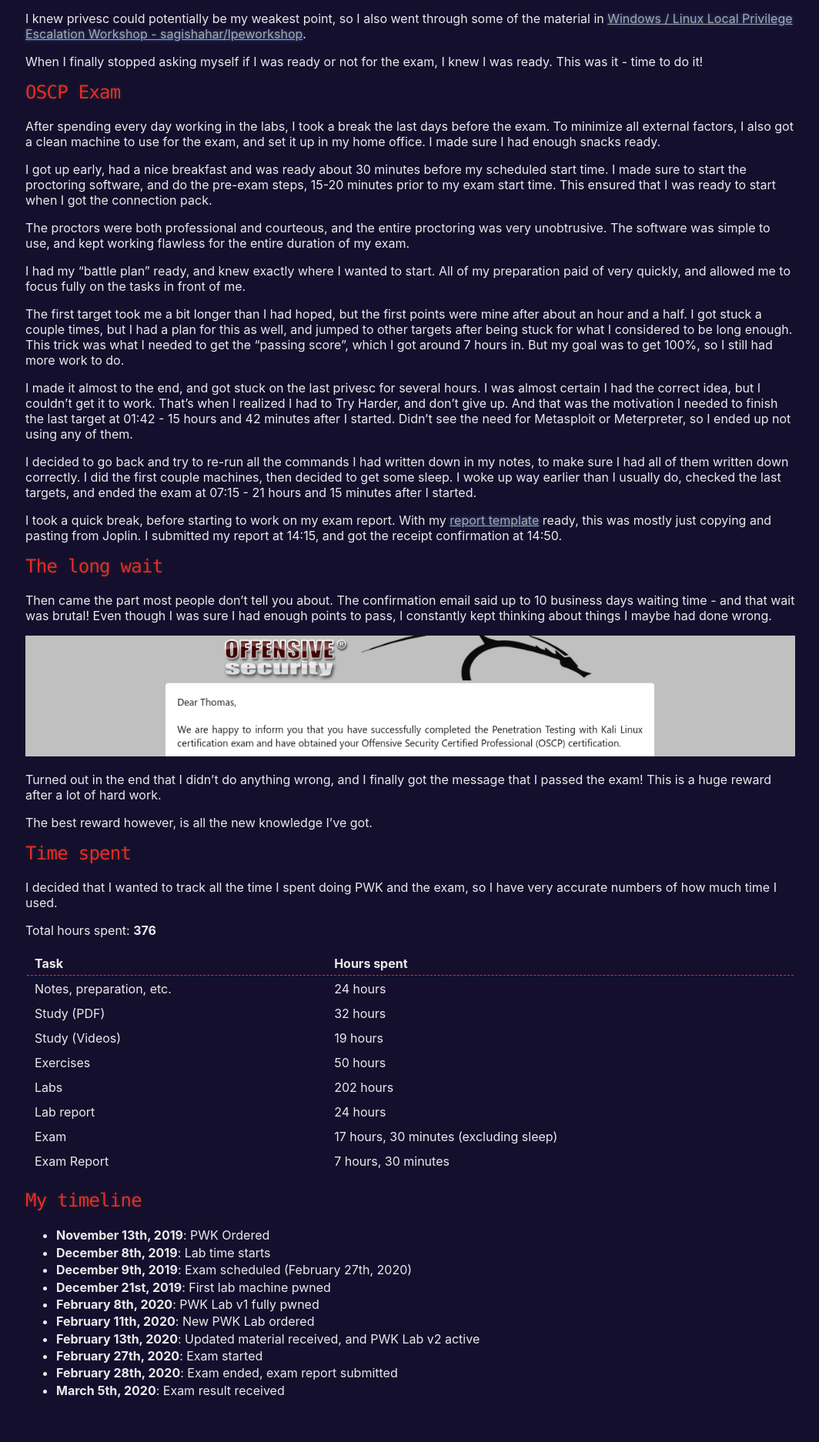
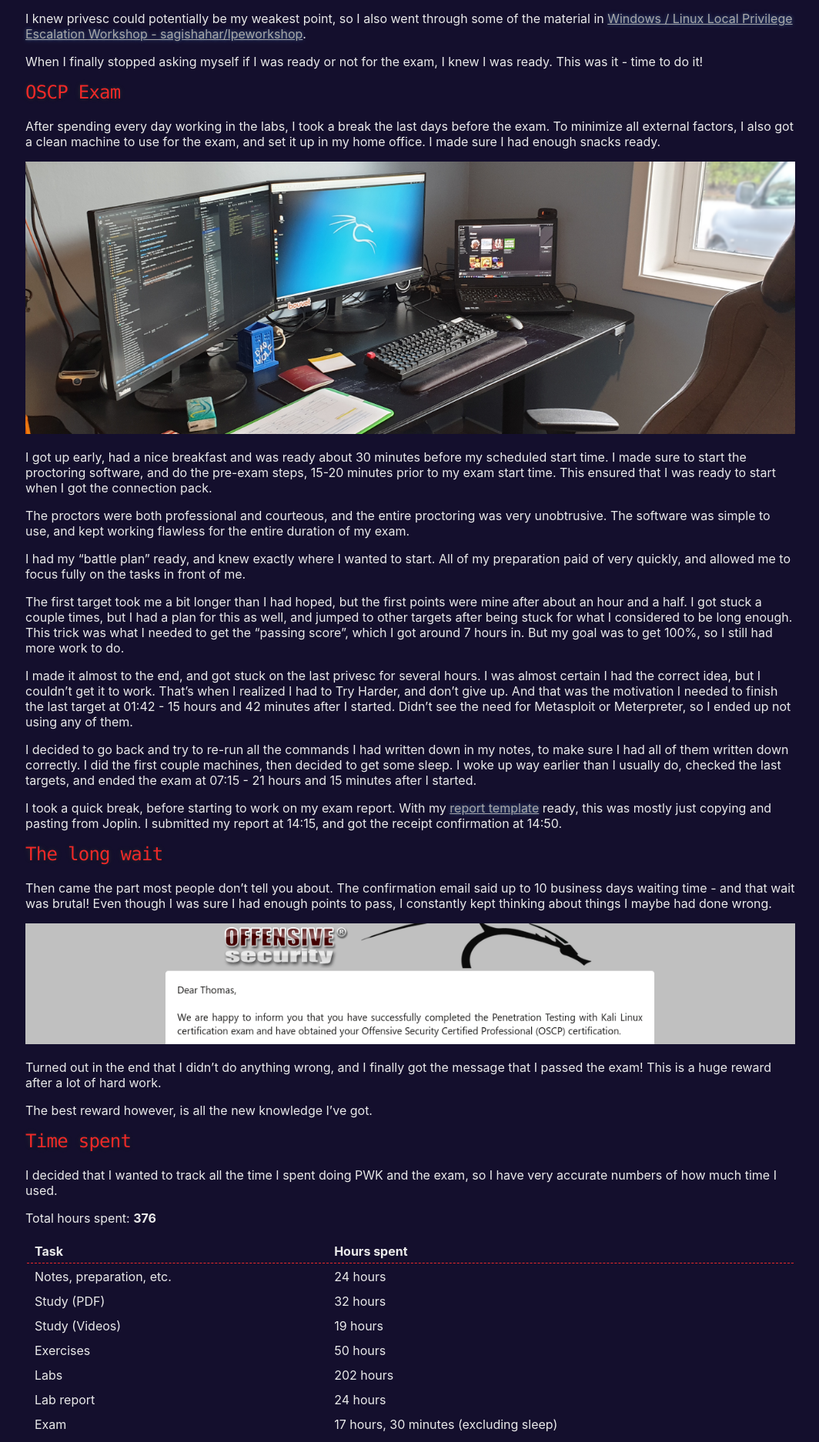
Before and after one commit to thomfre/thomfre.dev, a Jekyll site: the page built from _posts/2020-03-06-my-oscp-experience.md, in a window 1280 px wide. Shown: the part 2592-4466 px from the top of the page at 77% size, without its empty margins (107-1171 px from the left). Built offline with Jekyll 4.4.1, drawn with Linux system fonts in a browser that asks for light colours.

Commit message:
Added picture

```diff
--- a/_posts/2020-03-06-my-oscp-experience.md
+++ b/_posts/2020-03-06-my-oscp-experience.md
@@ -99,6 +99,8 @@
 
 After spending every day working in the labs, I took a break the last days before the exam. To minimize all external factors, I also got a clean machine to use for the exam, and set it up in my home office. I made sure I had enough snacks ready.
 
+![](/assets/images/oscp/desk.png)
+
 I got up early, had a nice breakfast and was ready about 30 minutes before my scheduled start time. I made sure to start the proctoring software, and do the pre-exam steps, 15-20 minutes prior to my exam start time. This ensured that I was ready to start when I got the connection pack.
 
 The proctors were both professional and courteous, and the entire proctoring was very unobtrusive. The software was simple to use, and kept working flawless for the entire duration of my exam.
```
Also changed, not shown: assets/images/oscp/desk.png (added).
